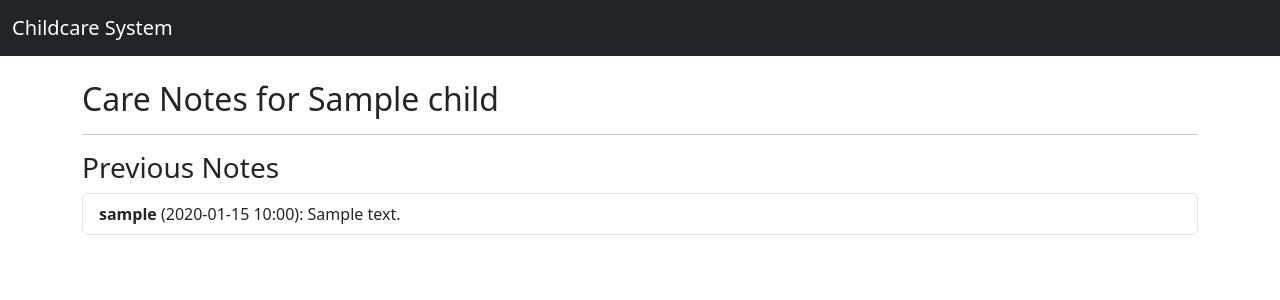
After one commit to Zambagarrah/Childcare_Management_System, a Django app: template childcare_system/core/templates/care_notes.html in a window 1280 px wide. The commit adds this page. Shown: the top 300 px of the page. Run offline with Django 4.2, Linux system fonts and the light colour scheme; tables that the repository leaves empty hold one stand-in row (values such as "Sample post"); the template is opened without the code that fills it: values that come from a table or form of the project are taken from there, most other values are stand-ins (such as "Sample title", 1, 10 or a date in 2020).

Commit message:
feat: update care notes template with role-based actions

```diff
--- /dev/null
+++ b/childcare_system/core/templates/care_notes.html
@@ -0,0 +1,23 @@
+{% extends 'base.html' %}
+{% block title %}Care Notes{% endblock %}
+{% block content %}
+<h2>Care Notes for {{ child.name }}</h2>
+
+{% if user.role == 'CAREGIVER' and child.caregiver == user %}
+<form method="post">
+    {% csrf_token %}
+    <textarea name="note" class="form-control mb-2" placeholder="Enter care note"></textarea>
+    <button type="submit" class="btn btn-primary">Add Note</button>
+</form>
+{% endif %}
+
+<hr>
+<h3>Previous Notes</h3>
+<ul class="list-group">
+    {% for note in notes %}
+    <li class="list-group-item">
+        <strong>{{ note.caregiver.username }}</strong> ({{ note.created_at|date:"Y-m-d H:i" }}): {{ note.note }}
+    </li>
+    {% endfor %}
+</ul>
+{% endblock %}
--- a/childcare_system/core/templates/child_form.html
+++ b/childcare_system/core/templates/child_form.html
@@ -7,4 +7,5 @@
     {{ form.as_p }}
     <button type="submit" class="btn btn-success">Save</button>
 </form>
+<p class="text-muted">Note: Only Admins can assign caregivers.</p>
 {% endblock %}
```
Also changed, not shown: childcare_system/core/views.py (+31 -1 lines).
